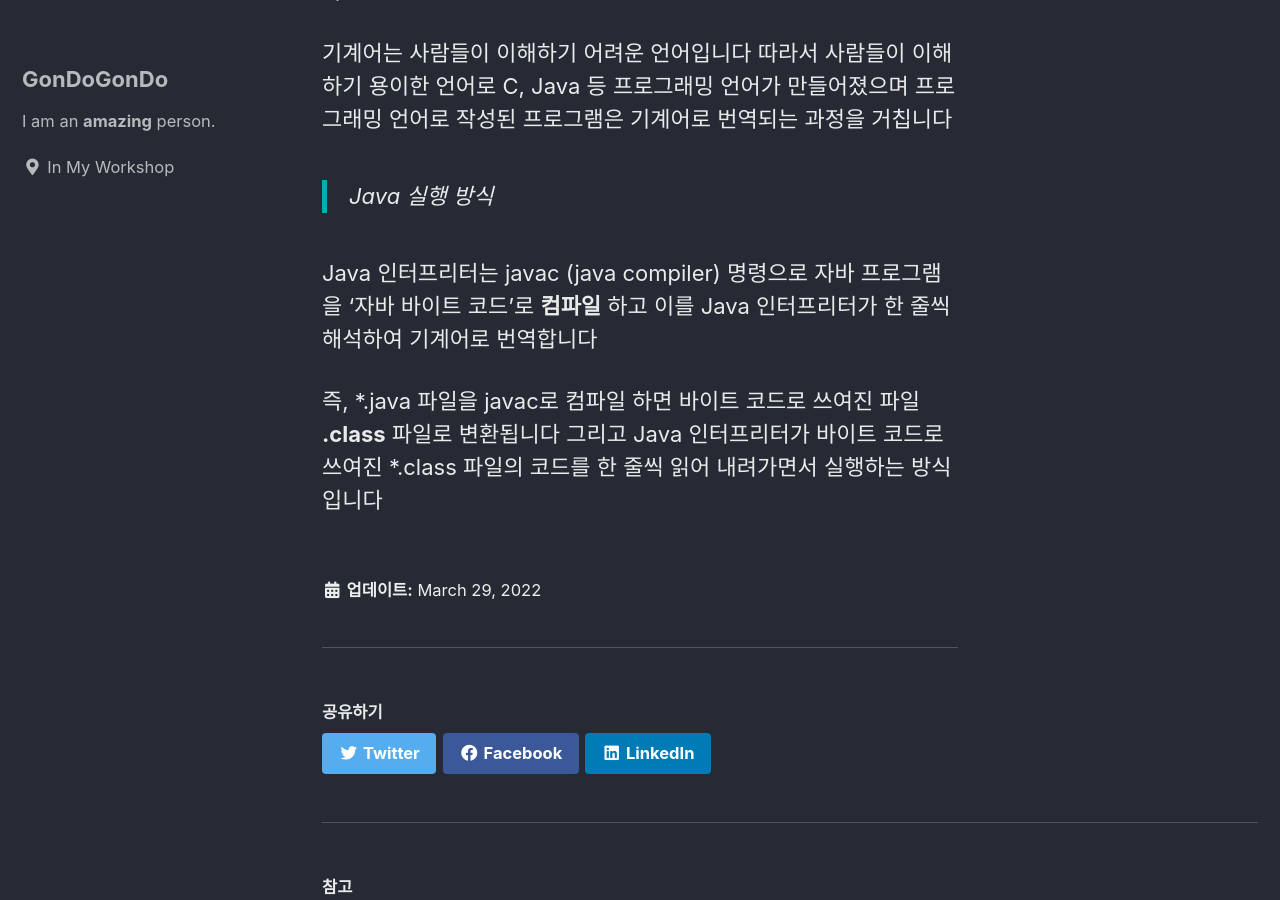
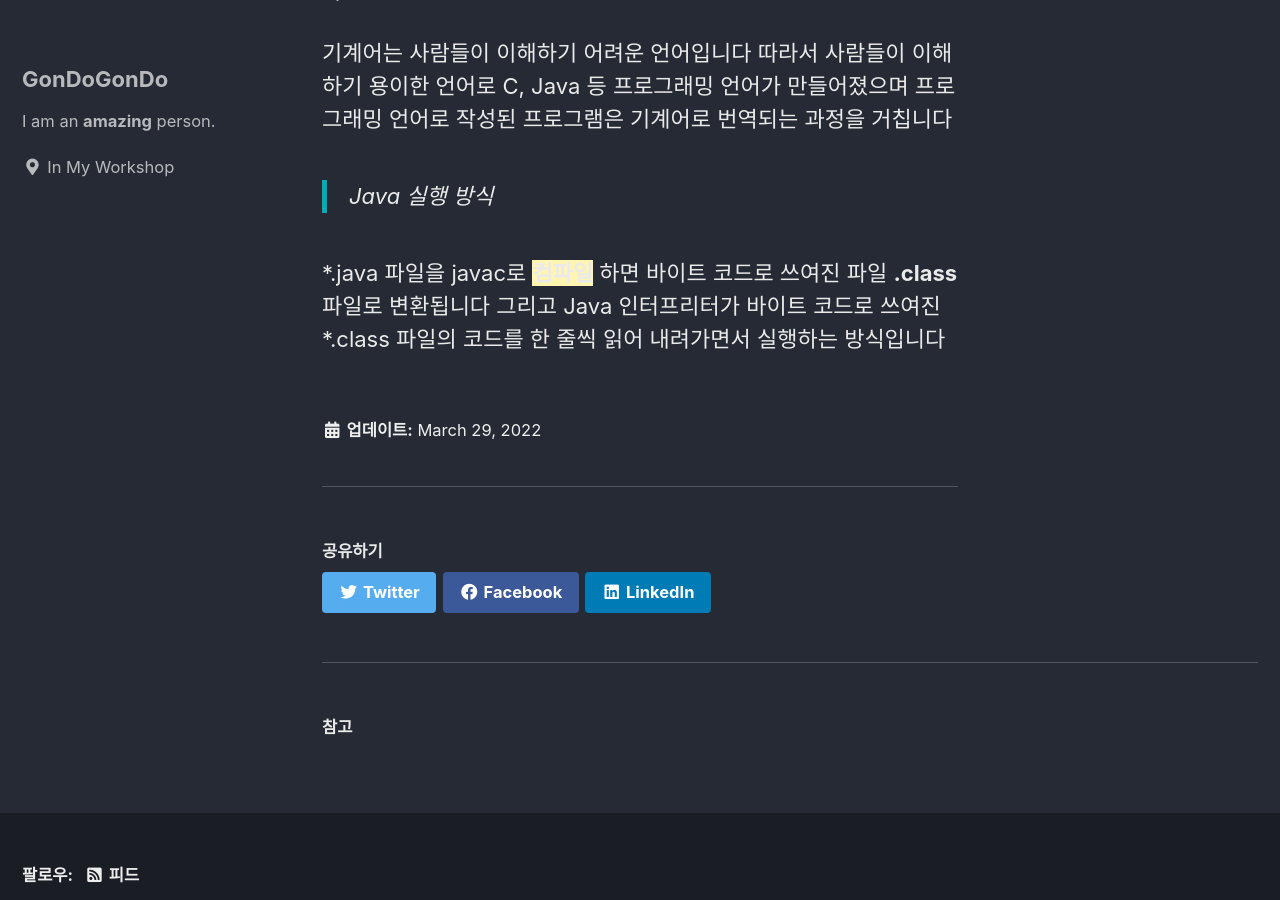
Before and after one commit to dmsgus6523/dmsgus6523.github.io, a Jekyll site: the page built from _posts/2022-03-29-Java기초.md, in a window 1280 px wide and 900 px high, scrolled down 850 px. Built offline with Jekyll 4.4.1, drawn with Linux system fonts in a browser that asks for light colours; cached includes are drawn as plain includes.

Commit message:
change posts

```diff
--- a/_posts/2022-03-29-Java기초.md
+++ b/_posts/2022-03-29-Java기초.md
@@ -29,8 +29,5 @@ title : 프로그램, Java 기초
 
 > Java 실행 방식
 
-Java 인터프리터는 javac (java compiler) 명령으로 자바 프로그램을 '자바 바이트 코드'로 **컴파일** 하고
-이를 Java 인터프리터가 한 줄씩 해석하여 기계어로 번역합니다
-
-즉, *.java 파일을 javac로 컴파일 하면 바이트 코드로 쓰여진 파일 **.class** 파일로 변환됩니다
+*.java 파일을 javac로 **<span style='background-color:#fff5b1'>컴파일</span>** 하면 바이트 코드로 쓰여진 파일 **.class** 파일로 변환됩니다
 그리고 Java 인터프리터가 바이트 코드로 쓰여진 *.class 파일의 코드를 한 줄씩 읽어 내려가면서 실행하는 방식입니다
```
